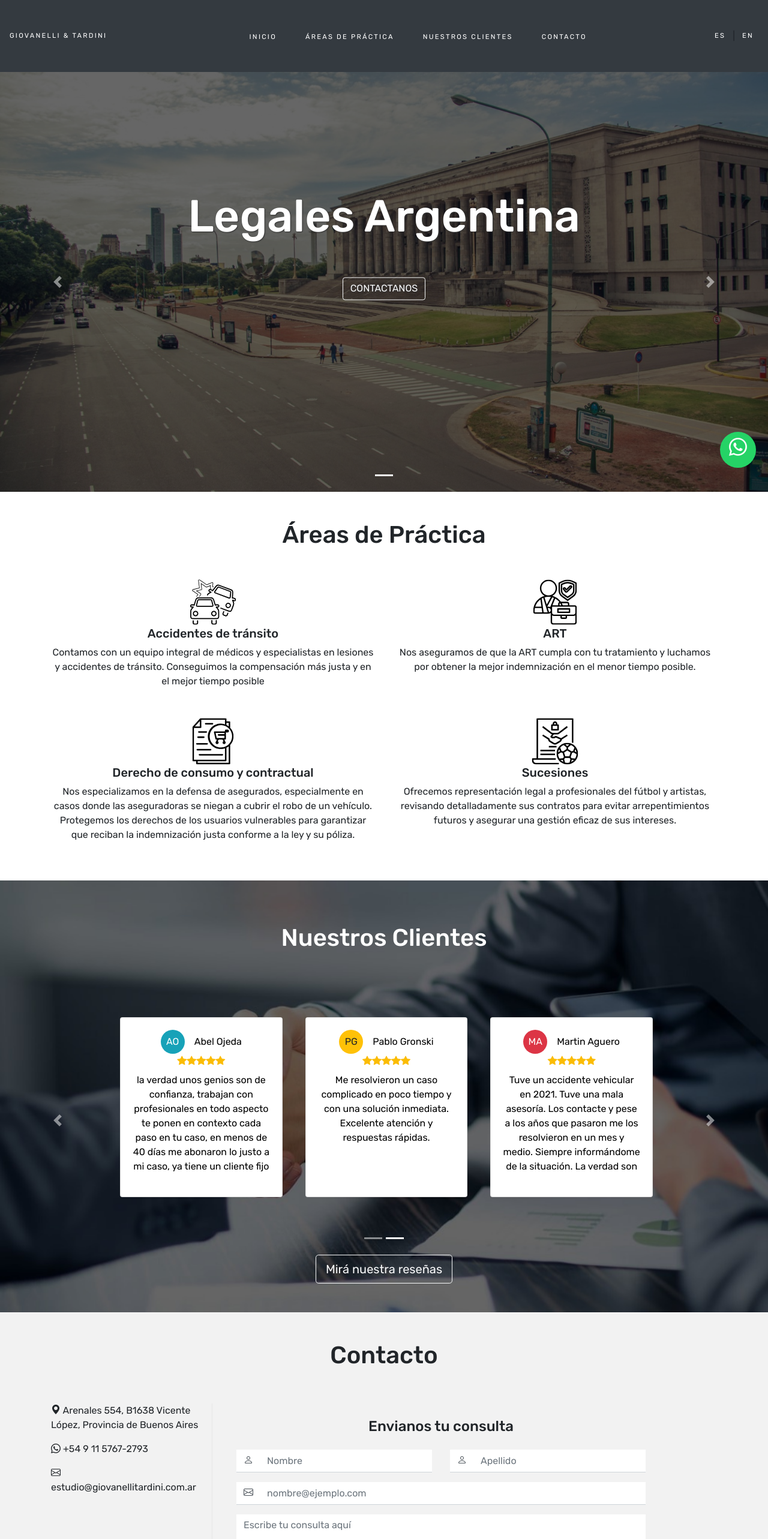
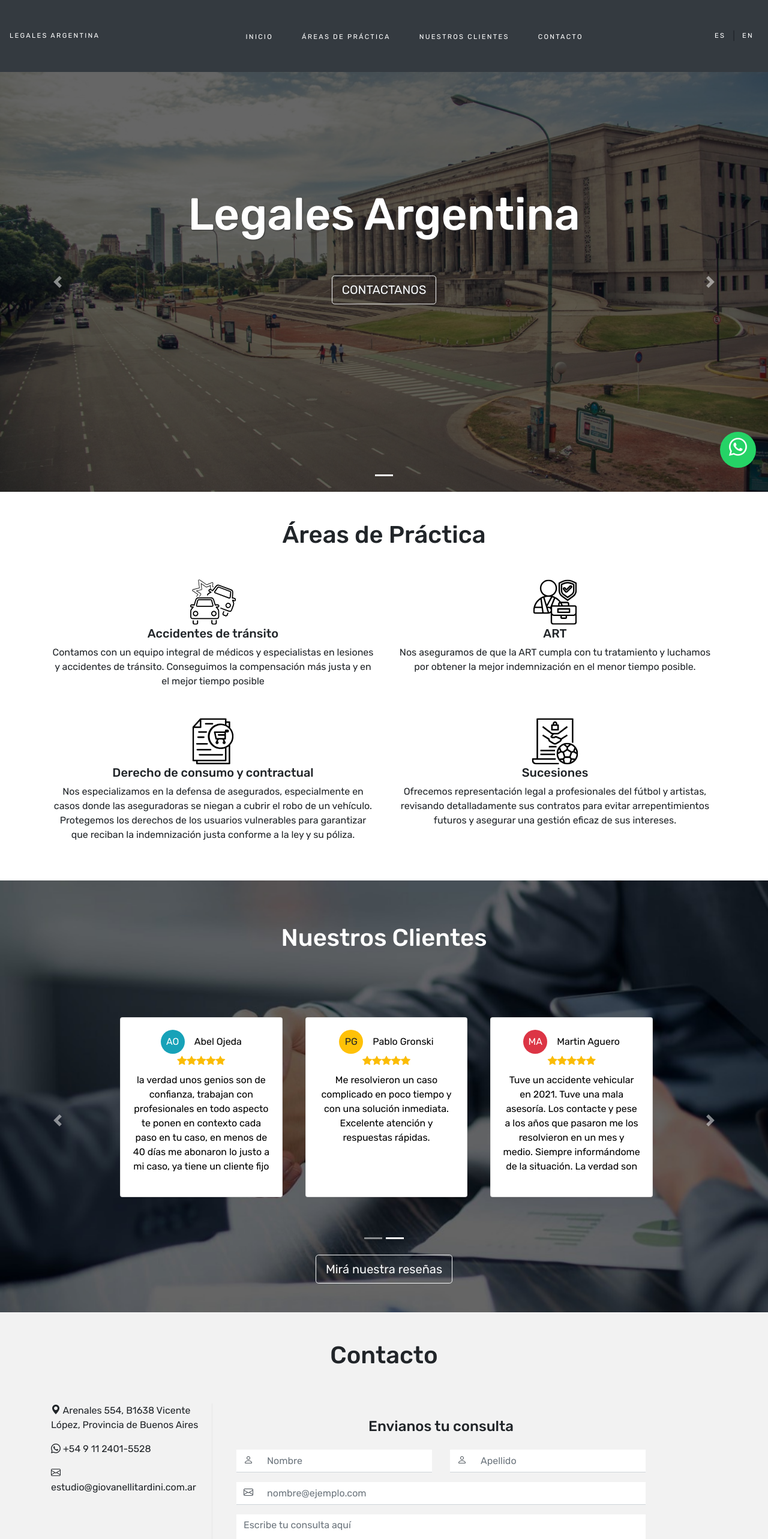
Before and after one commit to gonzalotardini/Legales-Argentina-WEB, a Vue app: page / in a window 1280 px wide. Shown: the top 2566 px of the page at 60% size. Built offline with nearby package versions, Linux system fonts and the light colour scheme.

Commit message:
Modificaciones

```diff
--- a/package.json
+++ b/package.json
@@ -1,5 +1,5 @@
 {
-  "name": "web-giovanelli-tardini",
+  "name": "web-legales-argentina",
   "version": "0.1.0",
   "private": true,
   "scripts": {
--- a/public/index.html
+++ b/public/index.html
@@ -5,7 +5,7 @@
     <meta http-equiv="X-UA-Compatible" content="IE=edge">
     <meta name="viewport" content="width=device-width,initial-scale=1.0">
     <link rel="icon" href="<%= BASE_URL %>logo.png">
-    <title>Giovanelli Tardini</title>
+    <title>Legales Argentina</title>
     <link href="https://fonts.googleapis.com/css2?family=Rubik:wght@300;400;500;700&display=swap" rel="stylesheet">
     <link rel="stylesheet" href="https://cdn.jsdelivr.net/npm/bootstrap-icons@1.3.0/font/bootstrap-icons.css">
     <script type="text/javascript">const tlJsHost = ((window.location.protocol == "https:") ? "https://secure.trust-provider.com/" : "http://www.trustlogo.com/"); document.write(unescape("<script src='" + tlJsHost + "trustlogo/javascript/trustlogo.js' type='text/javascript' %3E%3C/script%3E"));</script>
--- a/src/App.vue
+++ b/src/App.vue
@@ -1,6 +1,6 @@
 <template>
   <div id="app">
-    <a href="https://wa.me/5491157672793?text=Hola%20quisiera%20más%20información" class="whatsapp-float" target="_blank" rel="noopener noreferrer">
+    <a href="https://wa.me/5491124015528?text=Hola%20quisiera%20más%20información" class="whatsapp-float" target="_blank" rel="noopener noreferrer">
       <i class="bi bi-whatsapp"></i>
     </a>
     <menuDesktop v-if="isDesktop" />
--- a/src/components/contact.vue
+++ b/src/components/contact.vue
@@ -8,7 +8,7 @@
             <i class="bi bi-geo-alt-fill"></i> Arenales 554, B1638 Vicente
             López, Provincia de Buenos Aires
           </p>
-          <p><i class="bi bi-whatsapp"></i> +54 9 11 5767-2793</p>
+          <p><i class="bi bi-whatsapp"></i> +54 9 11 2401-5528</p>
           <p><i class="bi bi-envelope"></i> estudio@giovanellitardini.com.ar</p>
           <!-- <div class="map">
             <iframe
--- a/src/components/foot.vue
+++ b/src/components/foot.vue
@@ -7,7 +7,7 @@
             <i class="bi bi-geo-alt-fill"></i> Arenales 554, B1638 Vicente
             López, Provincia de Buenos Aires
           </p>
-          <p><i class="bi bi-whatsapp"></i> +54 9 11 5767-2793</p>
+          <p><i class="bi bi-whatsapp"></i> +54 9 11 2401-5528</p>
           <p><i class="bi bi-envelope"></i> estudio@giovanellitardini.com.ar</p>
           <a
             href="https://donweb.com/es-ar/certificados-ssl"
@@ -26,7 +26,7 @@
             <p>
               <a
                 class="bi bi-whatsapp mr-2"
-                href="https://wa.me/5491157672793?text=Hola%20quisiera%20más%20información"
+                href="https://wa.me/5491124015528?text=Hola%20quisiera%20más%20información"
                 target="_blank"
               ></a>
             </p>
--- a/src/components/inicio.vue
+++ b/src/components/inicio.vue
@@ -20,7 +20,7 @@
         <div class="div-h mt-5">
           <h1>Legales Argentina</h1>
 
-          <b-btn href="#contacto" variant="outline-light mt-5"> CONTACTANOS </b-btn>
+          <b-btn size="lg" href="#contacto" variant="outline-light mt-5"> CONTACTANOS </b-btn>
 
         </div>
       </b-carousel-slide>
--- a/src/components/menu/menuDesktop.vue
+++ b/src/components/menu/menuDesktop.vue
@@ -7,7 +7,7 @@
     :class="{ 'navbar-shrink': isShrunk }"
   >
     <b-navbar-brand href="#">
-      GIOVANELLI & TARDINI
+      LEGALES ARGENTINA
     </b-navbar-brand>
 
     <b-navbar-nav
--- a/src/components/menu/menuMobile.vue
+++ b/src/components/menu/menuMobile.vue
@@ -2,7 +2,7 @@
     <b-navbar toggleable="lg" type="dark" variant="dark">
       <b-navbar-brand href="#">
         <!-- <img src="@/assets/icons/logo.png" alt="Logo" class="d-inline-block align-top" height="30" /> -->
-        GIOVANELLI & TARDINI
+        LEGALES ARGENTINA
       </b-navbar-brand>
 
       <!-- Contenedor para el texto "ES | EN" y el toggle -->
```
Also changed, not shown: 1 other file (tests, documents, lock files or other folders).
